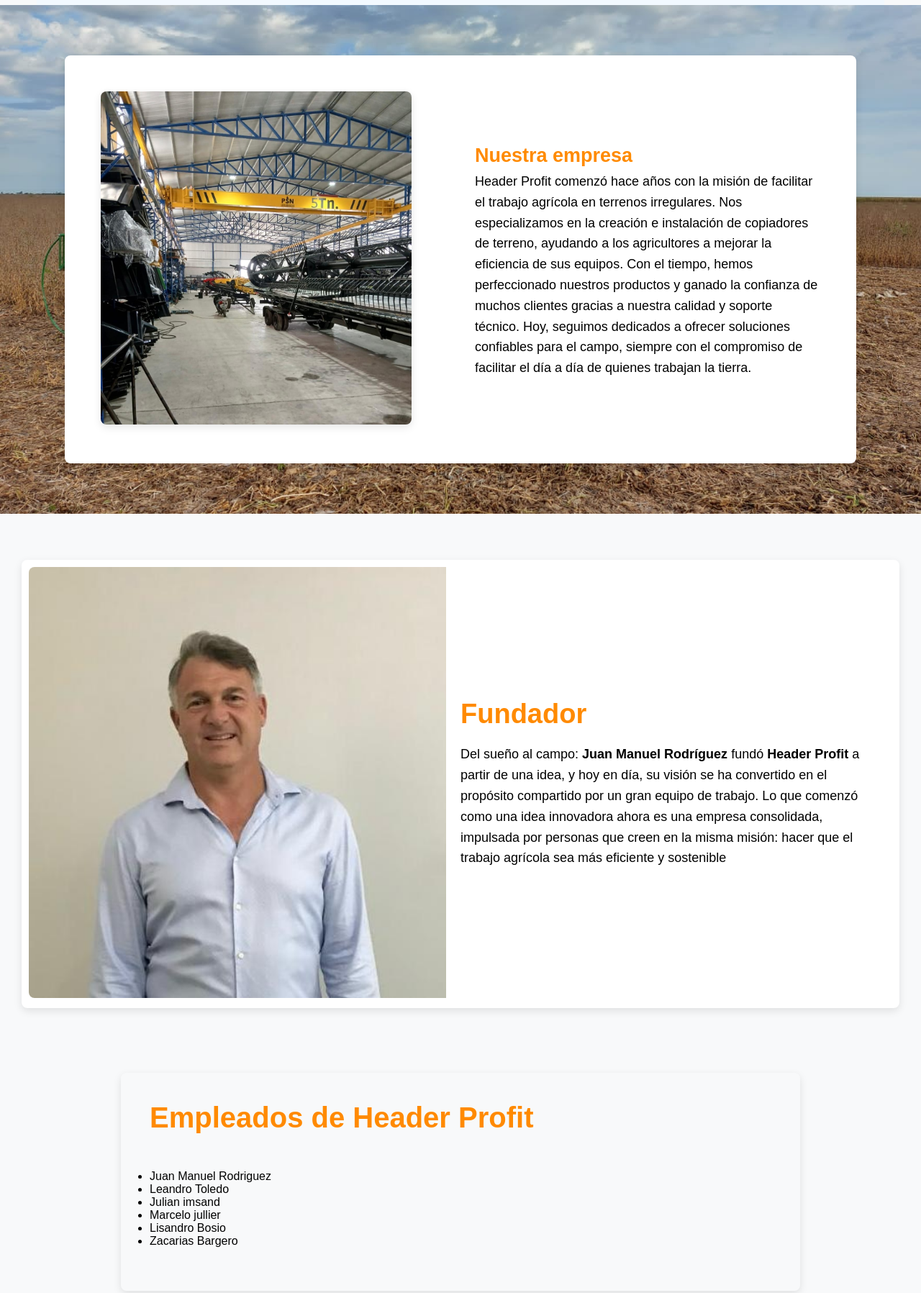
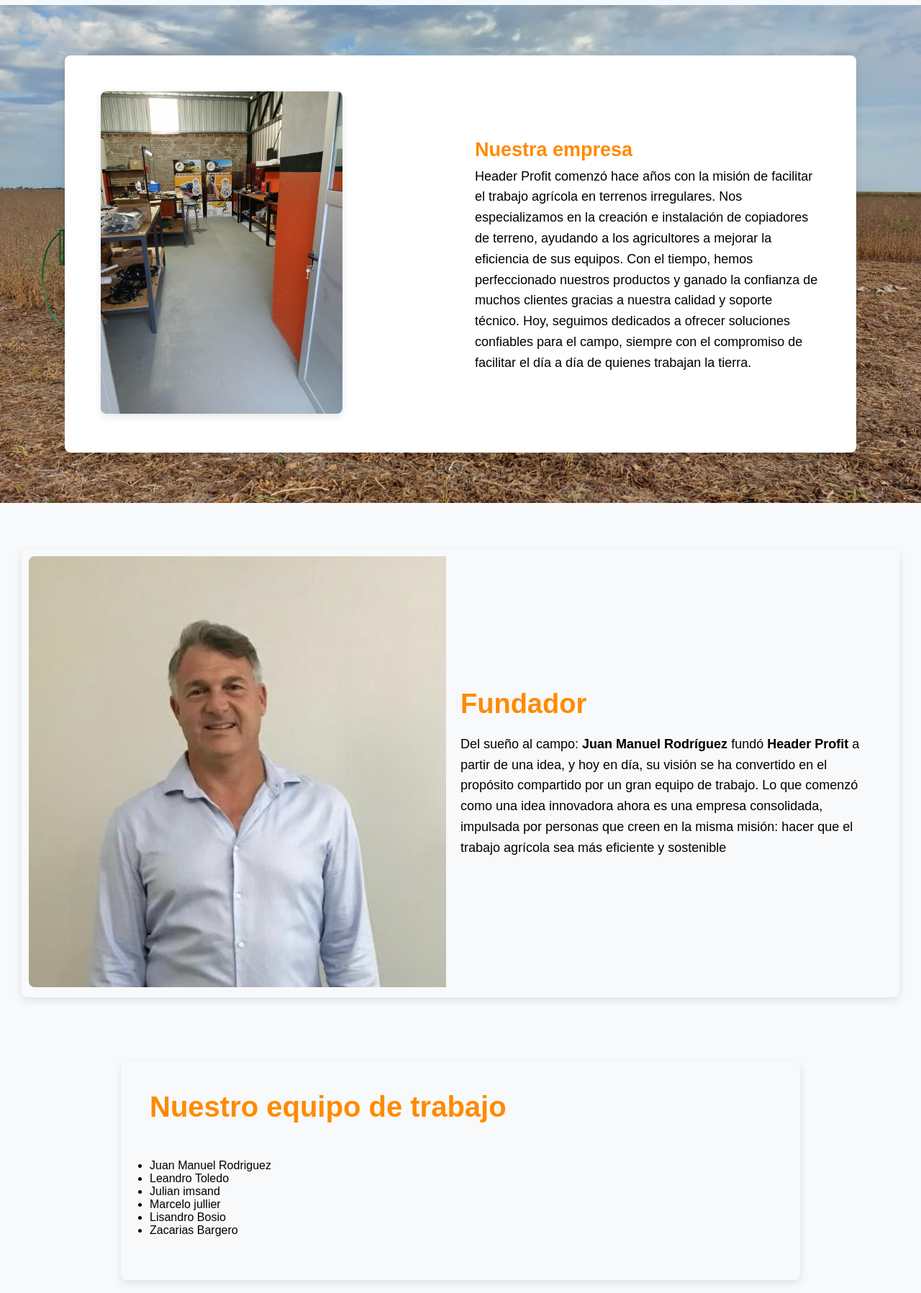
Before and after one commit to JMonserrat1/HeaderProfit, a plain HTML site: page pages/nosotros.html in a window 1280 px wide. Shown: the part 88-1885 px from the top of the page at 72% size. Drawn offline with nearby package versions, Linux system fonts and the light colour scheme.

Commit message:
este es la actualizacion del commit

```diff
--- a/css/nosotros.css
+++ b/css/nosotros.css
@@ -105,7 +105,7 @@ label img {
 }
 
 .imagen-fabrica img {
-    max-width: 90%;
+    max-width: 70%;
     height: auto;
     border-radius: 8px;
     box-shadow: 0 4px 12px rgba(0, 0, 0, 0.1);
@@ -140,7 +140,7 @@ label img {
 .tarjeta {
     display: flex;
     align-items: center;
-    background-color: #fff;
+    background-color: transparent;
     border-radius: 8px;
     box-shadow: 0 4px 12px rgba(0, 0, 0, 0.1);
     margin-bottom: 30px;
--- a/css/style.css
+++ b/css/style.css
@@ -277,7 +277,7 @@ label img {
 .utilizacion {
     margin: 50px auto;
     width: 80%;
-    background-color: #f2f2f2; /* Cambia el color de fondo según tu preferencia */
+    background-color: transparent; /* Cambia el color de fondo según tu preferencia */
     padding: 20px;
     border-radius: 10px; /* Agregamos bordes redondeados al contenedor */
     box-shadow: 0 4px 8px rgba(0, 0, 0, 0.1); /* Agregamos una sombra suave */
@@ -291,6 +291,7 @@ label img {
 
 .utilizacion-text {
     flex: 1;
+    z-index: 1;
 }
 
 .utilizacion-img {
--- a/pages/nosotros.html
+++ b/pages/nosotros.html
@@ -39,8 +39,7 @@
                 <div class="contenedor">
                     <!-- Imagen de la fábrica -->
                     <div class="imagen-fabrica">
-
-                        <img src="/assets/foto-galpon.jpg" alt="Imagen de la fábrica">
+                        <img src="/assets/foto-lugar.jpg" alt="Imagen de la fábrica">
                     </div>
 
                     <!-- Texto de la historia -->
@@ -93,7 +92,7 @@
             <div class="gral-cont" data-aos="fade-up">
                 <div class="container">
                     <div class="overlay">
-                        <h1>Empleados de Header Profit</h1>
+                        <h1>Nuestro equipo de trabajo</h1>
                         <p id="parrafo" class="parrafo-truncate">
                         <ul>
                             <li>Juan Manuel Rodriguez</li>
```
Also changed, not shown: index.html (+2 -2 lines), pages/contacto.html (+1 -1 lines), pages/video.html (+1 -0 lines), assets/banner4.jpg (deleted), assets/foto-galpon.jpg (deleted), assets/foto-lugar.jpg (added).
